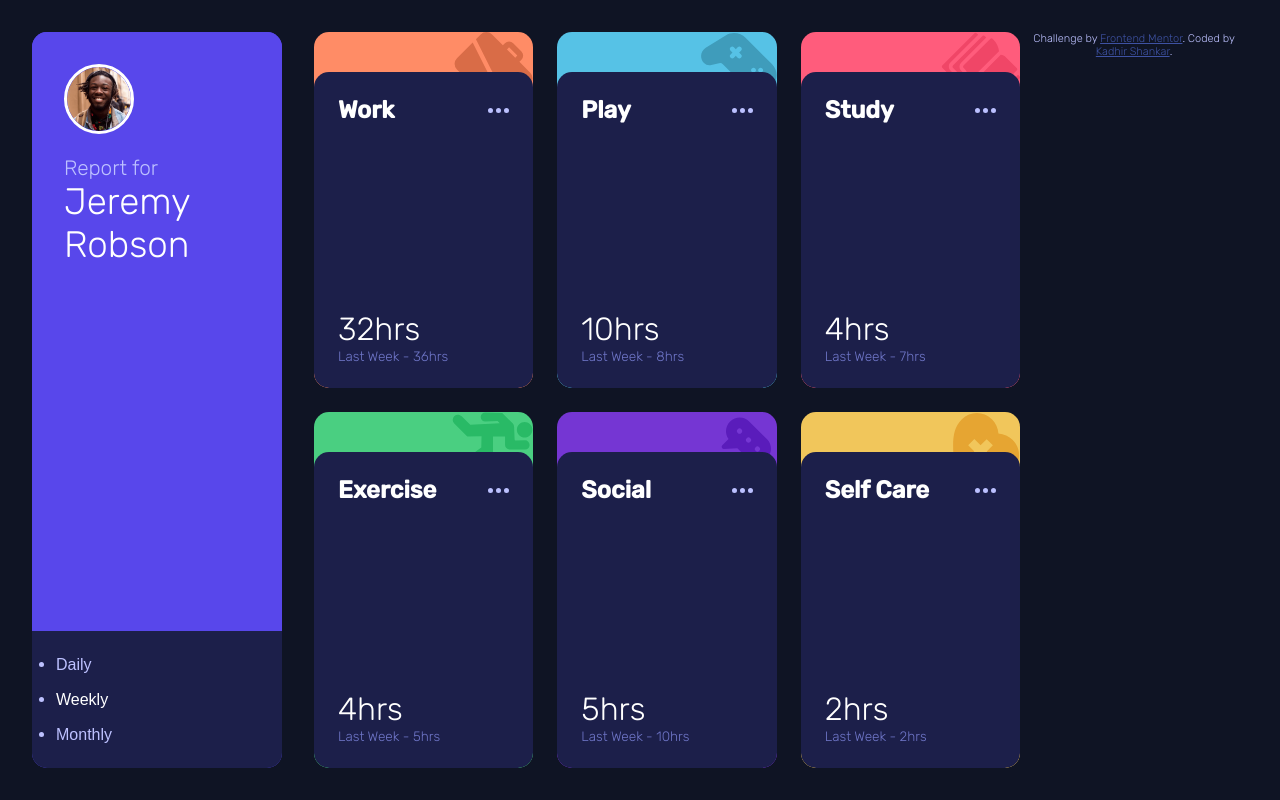
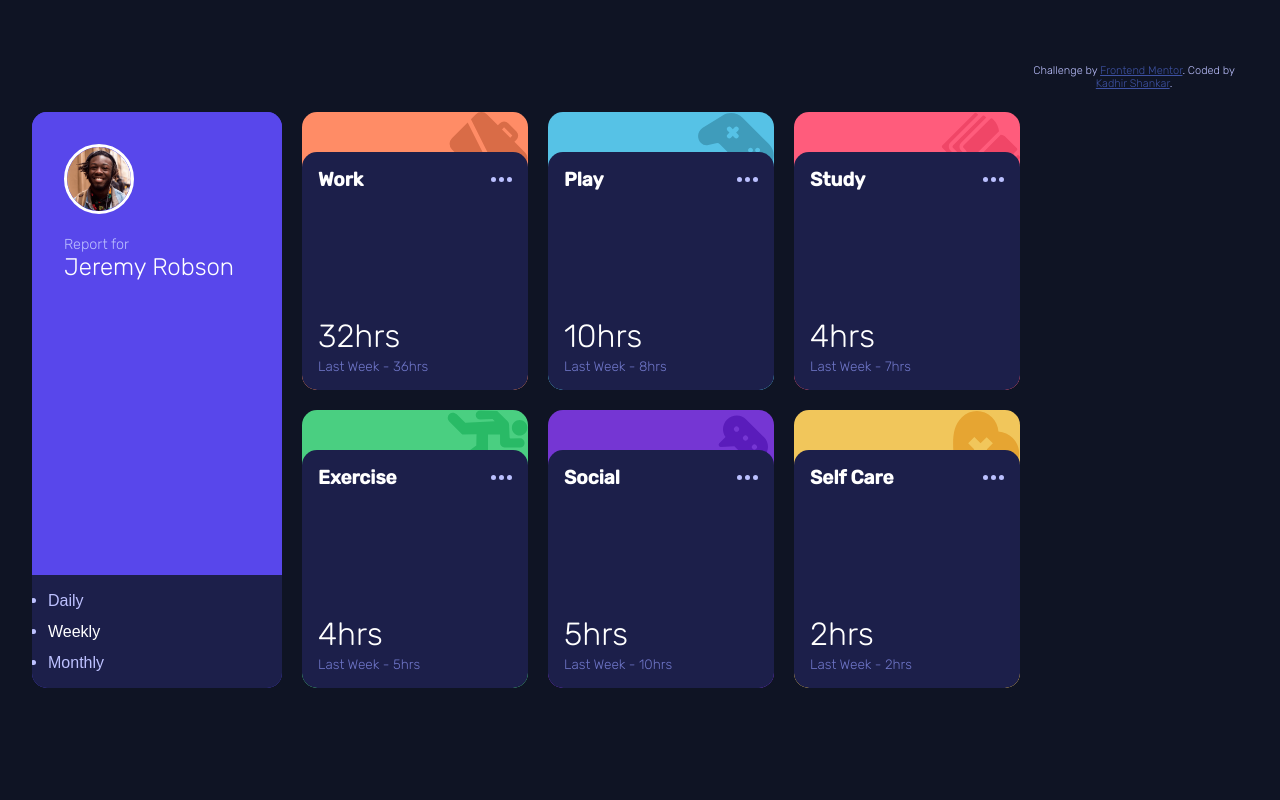
Before and after one commit to kadhirshankar/Time-tracking-dashboard, a plain HTML site: page index.html in a window 1280 px wide. Drawn offline with Linux system fonts and the light colour scheme.

Commit message:
Update layout, styling, and interactivity for final version

```diff
--- a/style.css
+++ b/style.css
@@ -16,14 +16,29 @@ body {
   padding: 2rem;
   display: flex;
   justify-content: center;
+  padding-block: 4rem;
 }
+
+.card-top {
+    font-size: 0.9rem; /* smaller title */
+  }
+
+  .current-hours {
+    font-size: 1.75rem; /* smaller number */
+  }
+
+  .previous-hours {
+    font-size: 0.75rem;
+    margin-top: 0.2rem;
+  }
 
 .dashboard {
   display: grid;
   grid-template-columns: 250px 1fr;
-  gap: 2rem;
+  gap: 1.25rem;
   max-width: 1000px;
   width: 100%;
+  margin-block: 3rem;
 }
 
 .profile-card {
@@ -53,24 +68,25 @@ body {
 }
 
 .profile-info p {
-  font-size: 1.3rem;
+  font-size: 0.9rem;
   color: hsl(236, 100%, 87%);
 }
 
 .profile-info h1 {
-  font-size: 2.3rem;
+  font-size: 1.5rem;
   font-weight: 300;
   gap: 0.5rem;
   padding: 0rem;
   display: flex;
+  line-height: 1.2;
 }
 
 .timeframe-selector {
   background-color: hsl(235, 46%, 20%);
-  padding: 1.5rem;
+  padding: 1rem;
   display: flex;
   flex-direction: column;
-  gap: 1rem;
+  gap: 0.75rem;
   align-items: flex-start;
 }
 
@@ -91,7 +107,7 @@ body {
 .cards {
   display: grid;
   grid-template-columns: repeat(auto-fit, minmax(200px, 1fr));
-  gap: 1.5rem;
+  gap: 1.25rem;
 }
 
 .card {
@@ -106,7 +122,7 @@ body {
 
 .card-inner {
   background-color: hsl(235, 46%, 20%);
-  padding: 1.5rem;
+  padding: 1rem;
   border-radius: 15px;
   height: 100%;
   display: flex;
@@ -119,7 +135,7 @@ body {
   justify-content: space-between;
   align-items: center;
   font-weight: 500;
-  font-size: 1rem;
+  font-size: 0.8rem;
 }
 
 .card-bottom {
```
Also changed, not shown: 1 other file.
